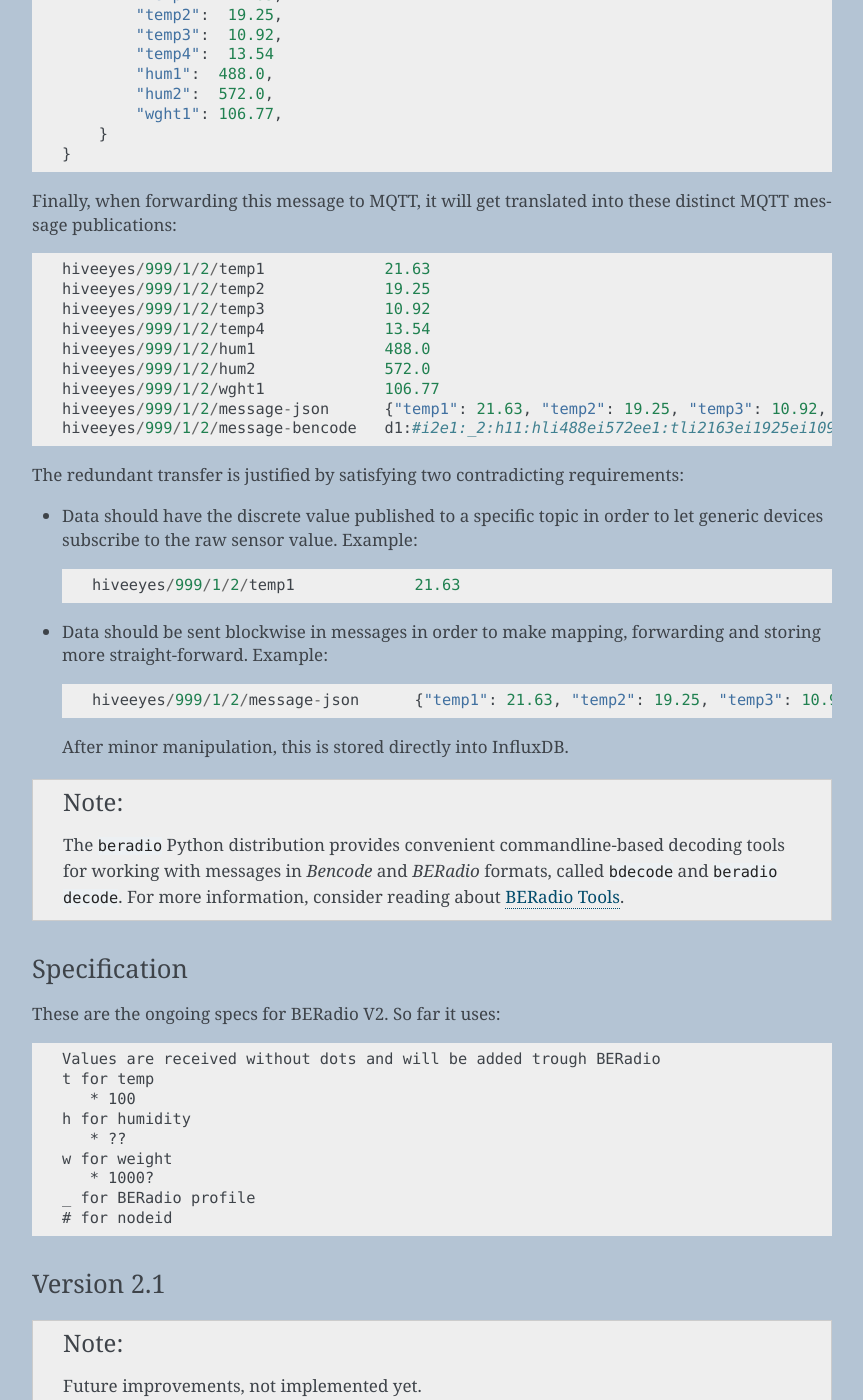
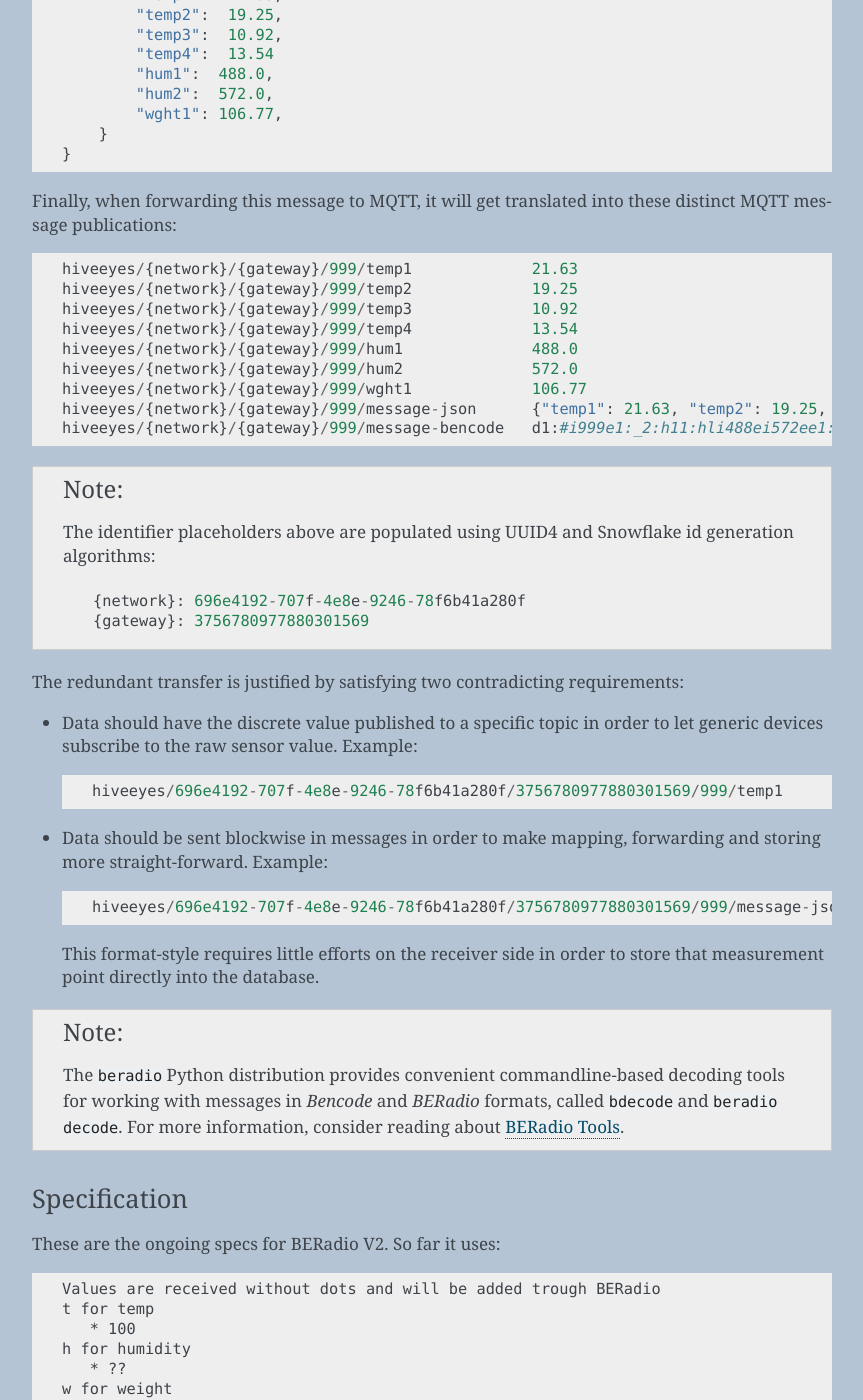
Before and after one commit to hiveeyes/beradio, a Sphinx documentation site: the page built from doc/source/beradio.rst, in a window 1280 px wide and 1400 px high, scrolled down 1156 px. Shown: the whole window, without its empty margins (262-1125 px from the left). Built offline with Sphinx 7.4.7, drawn with Linux system fonts in a browser that asks for light colours; some of the changed text lies outside the part shown.

```diff
--- a/CHANGES.rst
+++ b/CHANGES.rst
@@ -15,6 +15,7 @@ develop
 - in the intermediary message format, all identifiers (network, gateway, node) are strings
 - default network identifier is ``test``
 - add unique identifier generation based on uuid4 and Snowflake, see also ``beradio info``
+- don't pretend on nodeid=2, neither use it for documentation, use nodeid=999 instead
 
 2015-10-18 0.0.2
 ----------------
--- a/doc/source/beradio.rst
+++ b/doc/source/beradio.rst
@@ -31,20 +31,20 @@ without wasting space on sending four almost identical attribute names (temp1, t
 To get an idea how things are translated, let's assume we receive this message over the air,
 encoded using *Bencode* format::
 
-    d1:#i2e1:_2:h11:hli488ei572ee1:tli2163ei1925ei1092ei1354ee1:wi10677ee
+    d1:#i999e1:_2:h11:hli488ei572ee1:tli2163ei1925ei1092ei1354ee1:wi10677ee
 
 Decoding it from *Bencode* gives::
 
-    {'#': 2, '_': 'h1', 't': [2163, 1925, 1092, 1354], 'h': [488, 572], 'w': 10677}
+    {'#': 999, '_': 'h1', 't': [2163, 1925, 1092, 1354], 'h': [488, 572], 'w': 10677}
 
 Further applying *BERadio* protocol decoding, this will yield (slightly formatted for better readability)::
 
     {
         "meta": {
             "protocol": "beradio2",
-            "network":  "test",
-            "gateway":  "1",
-            "node":     "2",
+            "network":  "{network}",
+            "gateway":  "{gateway}",
+            "node":     "999",
             "profile":  "h1",
         },
         "data": {
@@ -60,28 +60,35 @@ Further applying *BERadio* protocol decoding, this will yield (slightly formatte
 
 Finally, when forwarding this message to MQTT, it will get translated into these distinct MQTT message publications::
 
-    hiveeyes/999/1/2/temp1             21.63
-    hiveeyes/999/1/2/temp2             19.25
-    hiveeyes/999/1/2/temp3             10.92
-    hiveeyes/999/1/2/temp4             13.54
-    hiveeyes/999/1/2/hum1              488.0
-    hiveeyes/999/1/2/hum2              572.0
-    hiveeyes/999/1/2/wght1             106.77
-    hiveeyes/999/1/2/message-json      {"temp1": 21.63, "temp2": 19.25, "temp3": 10.92, "temp4": 13.54, "hum1": 488.0, "hum2": 572.0, "wght1": 106.77}
-    hiveeyes/999/1/2/message-bencode   d1:#i2e1:_2:h11:hli488ei572ee1:tli2163ei1925ei1092ei1354ee1:wi10677ee
+    hiveeyes/{network}/{gateway}/999/temp1             21.63
+    hiveeyes/{network}/{gateway}/999/temp2             19.25
+    hiveeyes/{network}/{gateway}/999/temp3             10.92
+    hiveeyes/{network}/{gateway}/999/temp4             13.54
+    hiveeyes/{network}/{gateway}/999/hum1              488.0
+    hiveeyes/{network}/{gateway}/999/hum2              572.0
+    hiveeyes/{network}/{gateway}/999/wght1             106.77
+    hiveeyes/{network}/{gateway}/999/message-json      {"temp1": 21.63, "temp2": 19.25, "temp3": 10.92, "temp4": 13.54, "hum1": 488.0, "hum2": 572.0, "wght1": 106.77}
+    hiveeyes/{network}/{gateway}/999/message-bencode   d1:#i999e1:_2:h11:hli488ei572ee1:tli2163ei1925ei1092ei1354ee1:wi10677ee
+
+.. note::
+
+    The identifier placeholders above are populated using UUID4 and Snowflake id generation algorithms::
+
+        {network}: 696e4192-707f-4e8e-9246-78f6b41a280f
+        {gateway}: 3756780977880301569
 
 
 The redundant transfer is justified by satisfying two contradicting requirements:
 
 - Data should have the discrete value published to a specific topic in order to let generic devices subscribe to the raw sensor value. Example::
 
-    hiveeyes/999/1/2/temp1             21.63
+    hiveeyes/696e4192-707f-4e8e-9246-78f6b41a280f/3756780977880301569/999/temp1             21.63
 
 - Data should be sent blockwise in messages in order to make mapping, forwarding and storing more straight-forward. Example::
 
-    hiveeyes/999/1/2/message-json      {"temp1": 21.63, "temp2": 19.25, "temp3": 10.92, "temp4": 13.54, "hum1": 488.0, "hum2": 572.0, "wght1": 106.77}
+    hiveeyes/696e4192-707f-4e8e-9246-78f6b41a280f/3756780977880301569/999/message-json      {"temp1": 21.63, "temp2": 19.25, "temp3": 10.92, "temp4": 13.54, "hum1": 488.0, "hum2": 572.0, "wght1": 106.77}
 
-  After minor manipulation, this is stored directly into InfluxDB.
+  This format-style requires little efforts on the receiver side in order to store that measurement point directly into the database.
 
 
 .. note::
--- a/doc/source/tasks.rst
+++ b/doc/source/tasks.rst
@@ -6,11 +6,14 @@ Tasks
 
 Prio 1
 ------
-- [o] properly finish beradio-2 convenience in forwarding and manipulation code
+- [x] properly finish beradio-2 convenience in forwarding and manipulation code
+- [x] don't pretend on nodeid=2, neither use it for documentation, use nodeid=999 instead!
+- [o] sort "collect_fields" result before passing to grafana manager
 - [o] start with libberadio c++
 
 Prio 2
 ------
+- properly handle profile => ruleset dispatching
 - care about proper addressing: e.g. take address information completely out of the message, but use identifier from gateway instead!?
 - refactor out topic computation from MQTTPublisher.publish_point
 
```
Also changed, not shown: doc/source/handbook.rst (+19 -8 lines), 3 other files.
